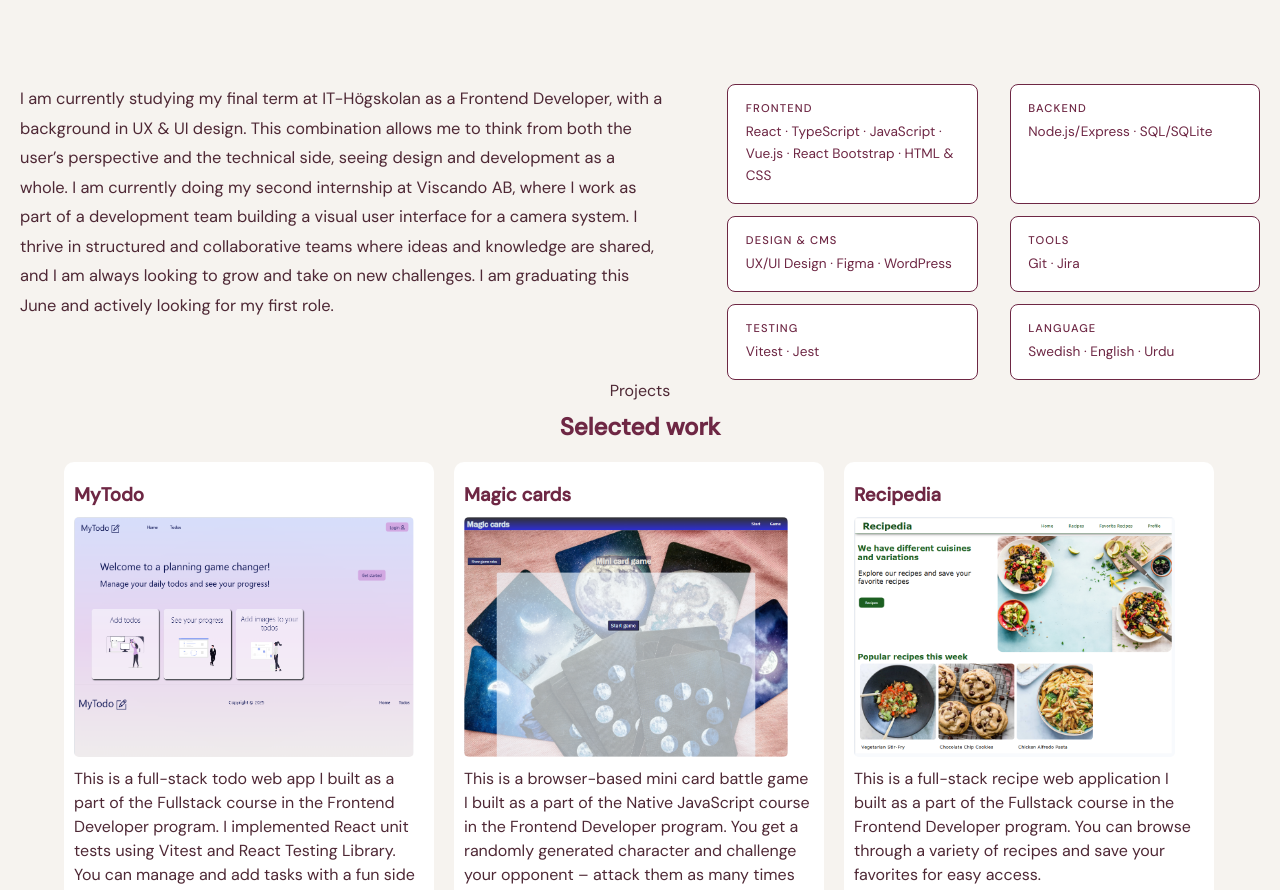
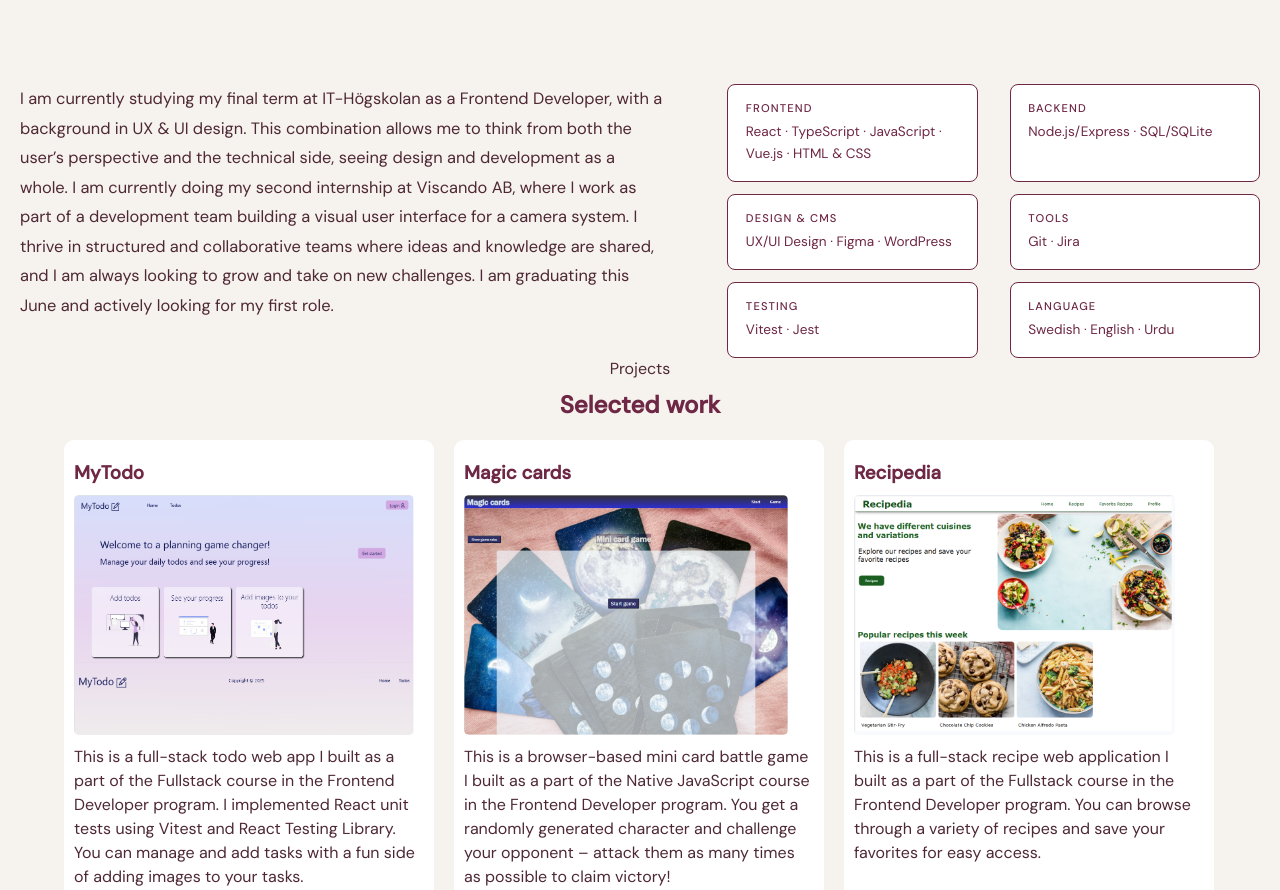
Before and after one commit to maryam891/Portfolio, a React (Vite) app: page / in a window 1280 px wide. Shown: the part 780-1670 px from the top of the page. Built offline with nearby package versions, Linux system fonts and the light colour scheme.

Commit message:
removed a skill from frontend skills card

```diff
--- a/src/components/About.tsx
+++ b/src/components/About.tsx
@@ -2,7 +2,7 @@
 import '../css/About.css'
 
 const skills = [
-  { label: 'Frontend', items: 'React · TypeScript · JavaScript · Vue.js · React Bootstrap · HTML & CSS' },
+  { label: 'Frontend', items: 'React · TypeScript · JavaScript · Vue.js · HTML & CSS' },
 
   { label: 'Backend', items: 'Node.js/Express · SQL/SQLite' },
 
```
